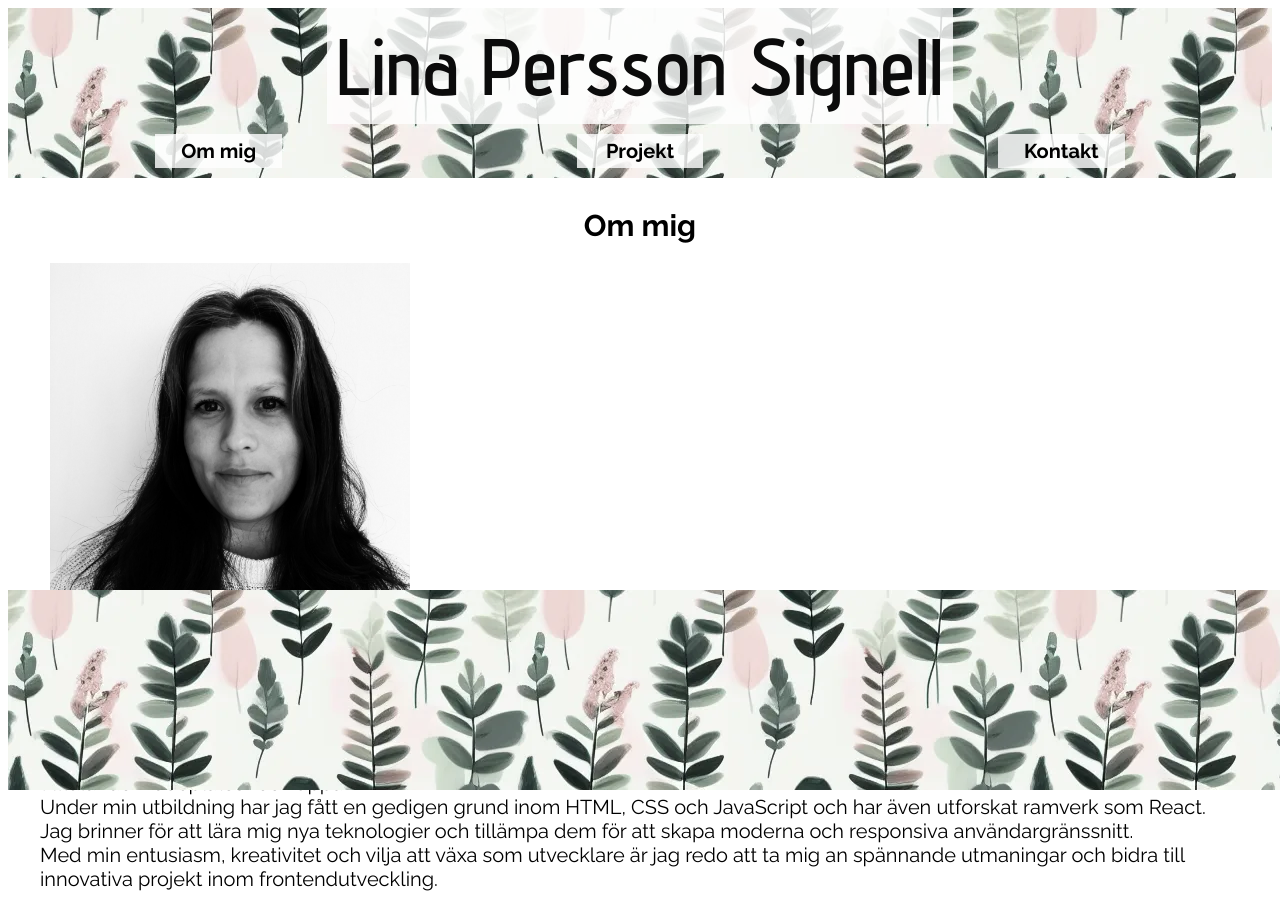
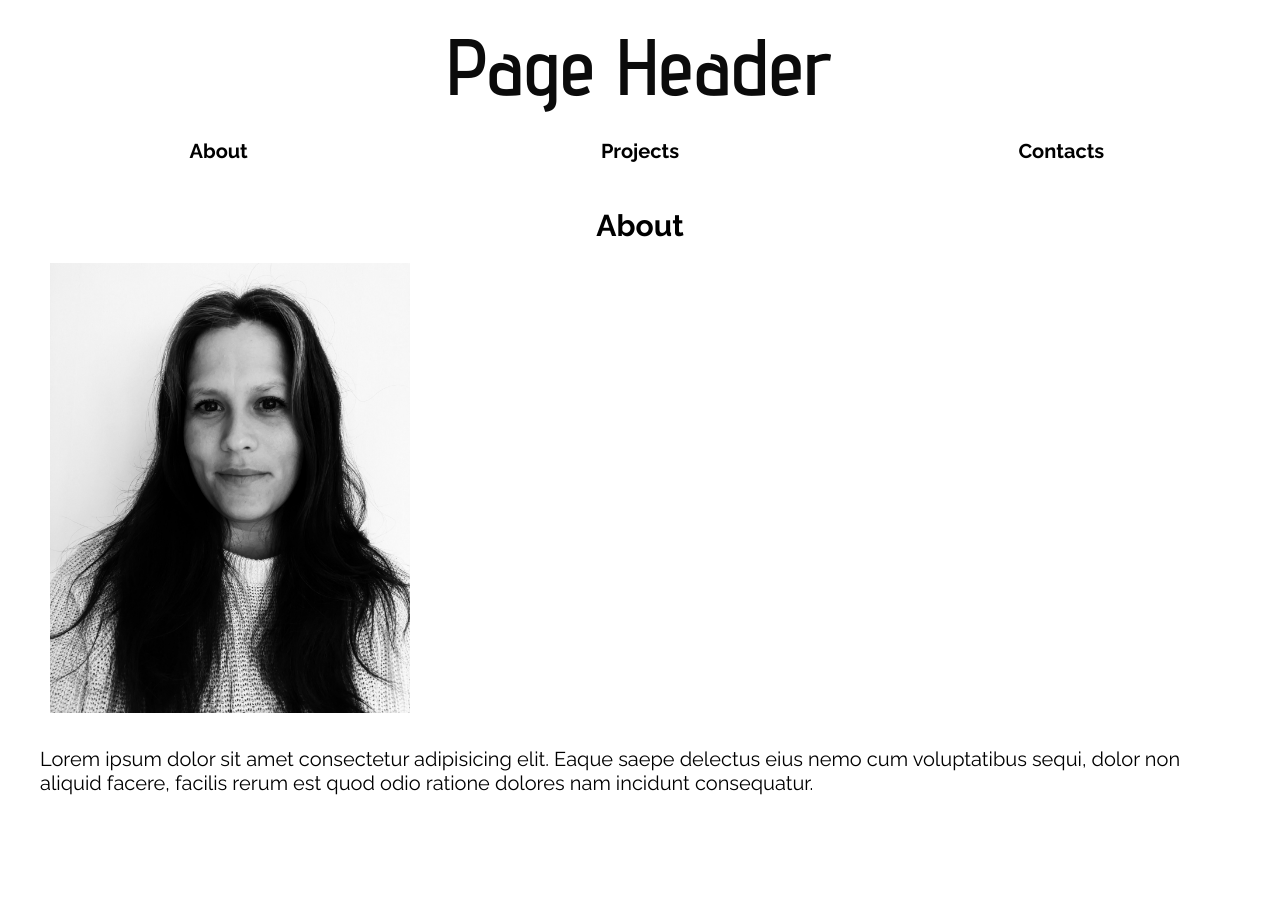
Before and after one commit to Pesilian/Online-resume, a React (Create React App) app: page / in a window 1280 px wide. After the commit the page ends 823 px from the top, so only its background shows below. Built offline with nearby package versions, Linux system fonts and the light colour scheme.

Commit message:
removed images ad text

```diff
--- a/src/components/aboutinfo.jsx
+++ b/src/components/aboutinfo.jsx
@@ -9,18 +9,10 @@ const Info = () => {
         <img src={profilbild} className="img" />
         <div>
           <p className="info">
-            Jag heter Lina och är en nyutexaminerad frontendutvecklare med en
-            passion för att skapa användarvänliga och estetiskt tilltalande
-            webbplatser och appar. <br />
-            Under min utbildning har jag fått en gedigen grund inom HTML, CSS
-            och JavaScript och har även utforskat ramverk som React.
-            <br />
-            Jag brinner för att lära mig nya teknologier och tillämpa dem för
-            att skapa moderna och responsiva användargränssnitt.
-            <br />
-            Med min entusiasm, kreativitet och vilja att växa som utvecklare är
-            jag redo att ta mig an spännande utmaningar och bidra till
-            innovativa projekt inom frontendutveckling.
+            Lorem ipsum dolor sit amet consectetur adipisicing elit. Eaque saepe
+            delectus eius nemo cum voluptatibus sequi, dolor non aliquid facere,
+            facilis rerum est quod odio ratione dolores nam incidunt
+            consequatur.
           </p>
         </div>
       </div>
--- a/src/components/header.jsx
+++ b/src/components/header.jsx
@@ -6,11 +6,11 @@ import MenuButton from './menubutton';
 const Header = () => {
   return (
     <div className="header-container">
-      <h1 className="header">Lina Persson Signell</h1>
+      <h1 className="header">Page Header</h1>
       <div className="button-container">
-        <MenuButton buttontext="Om mig" path="/" />
-        <MenuButton buttontext="Projekt" path="/projekt" />
-        <MenuButton buttontext="Kontakt" path="/kontakt" />
+        <MenuButton buttontext="About" path="/" />
+        <MenuButton buttontext="Projects" path="/projects" />
+        <MenuButton buttontext="Contacts" path="/contacts" />
       </div>
     </div>
   );
--- a/src/index.jsx
+++ b/src/index.jsx
@@ -12,8 +12,8 @@ const App = () => {
     <Router>
       <Routes>
         <Route path="/" element={<About />} />
-        <Route path="/projekt" element={<Projects />} />
-        <Route path="/kontakt" element={<Contact />} />
+        <Route path="/projects" element={<Projects />} />
+        <Route path="/contacts" element={<Contact />} />
       </Routes>
     </Router>
   );
--- a/src/pages/about.jsx
+++ b/src/pages/about.jsx
@@ -8,7 +8,7 @@ const About = () => {
     <div className="page-container">
       <Header />
       <div className="container">
-        <h2 className="heading">Om mig</h2>
+        <h2 className="heading">About</h2>
         <Info />
       </div>
 
--- a/src/pages/contact.jsx
+++ b/src/pages/contact.jsx
@@ -8,10 +8,12 @@ const Contact = () => {
     <div className="page-container">
       <Header />
       <div className="container">
-        <h2 className="heading">Kontakt</h2>
+        <h2 className="heading">Contact</h2>
         <p className="contactinfo">
-          Det går bra att skriva till mig via kontaktformuläret nedan så hör jag
-          av mig så fort jag kan!
+          Lorem ipsum dolor sit amet consectetur adipisicing elit. Fugiat neque
+          nihil sed, dolorem sequi vel expedita a necessitatibus, aperiam amet
+          consequuntur quidem rerum! Suscipit iure odit explicabo tempora, atque
+          quasi.{' '}
         </p>
         <ContactForm />
       </div>
--- a/src/pages/projects.jsx
+++ b/src/pages/projects.jsx
@@ -15,7 +15,7 @@ const Projects = () => {
     <div className="page-container">
       <Header />
       <div className="container">
-        <h2 className="heading">Mina Projekt</h2>
+        <h2 className="heading">Github</h2>
         <p className="apiinfo">
           Här kan du se mina repos på github.
           <br /> Har du någon feedback eller kommentar får du gärna skicka ett
--- a/src/styles/footer.css
+++ b/src/styles/footer.css
@@ -1,5 +1,5 @@
 .footer-container {
-  background-image: url(../assets/background.png);
+  /* background-image: url(../assets/background.png); */
   height: 200px;
   position: absolute;
   bottom: 10px;
--- a/src/styles/header.css
+++ b/src/styles/header.css
@@ -1,7 +1,7 @@
 .header-container {
   display: flex;
   flex-direction: column;
-  background-image: url(../assets/background.png);
+  /* background-image: url(../assets/background.png); */
 }
 
 .header {
```
